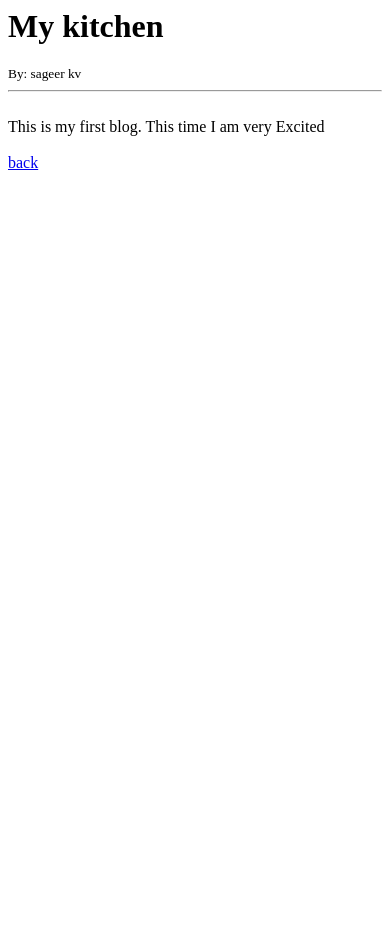
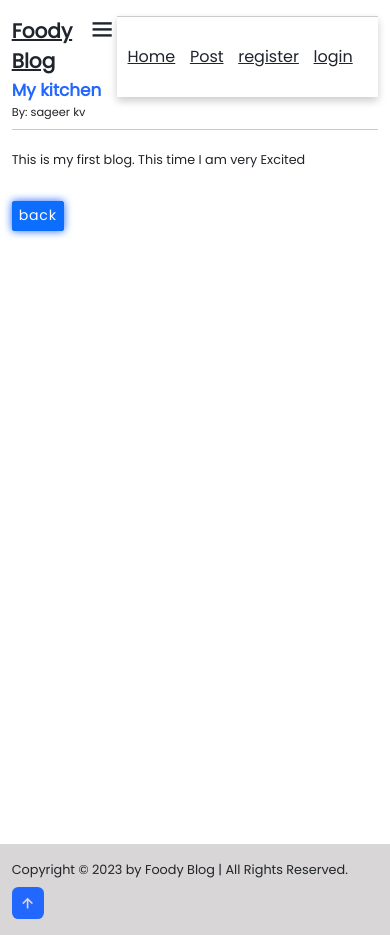
Before and after one commit to sageerkv/Blog-application, a Django app: page /article/1 in a window 390 px wide. Before the commit the page ends 170 px from the top, so only its background shows below. Run offline with Django 4.2, Linux system fonts and the light colour scheme; data comes from the database, SQL or seed files in the repository; both versions use the stored data as it was after the commit.

Commit message:
initial commit

```diff
--- a/Blog/Blog_app/models.py
+++ b/Blog/Blog_app/models.py
@@ -1,13 +1,18 @@
 from django.db import models
 from django.contrib.auth.models import User
+from django.urls import reverse
 
 
 # Create your models here.
 
 class Post(models.Model):
     title = models.CharField(max_length=255)
+    title_tag = models.CharField(max_length=255, default='Foody Blog')
     author = models.ForeignKey(User, on_delete=models.CASCADE)
     body = models.TextField()
 
     def __str__(self):
         return self.title + ' | ' + str(self.author)
+
+    def get_absolute_url(self):
+        return reverse("article-detail", args= (str(self.id)) )
--- a/Blog/Blog_app/urls.py
+++ b/Blog/Blog_app/urls.py
@@ -1,13 +1,15 @@
 from django.urls import path
 from . import views
 from django.contrib.auth import views as auth_views
-from .views import HomeView,ArticleDetailView
+from .views import HomeView, ArticleDetailView, AddPostView
 
 
 urlpatterns = [
     # path('', views.home, name='home'),
     path('', HomeView.as_view(), name="home"),
     path('article/<int:pk>', ArticleDetailView.as_view(), name="article-detail"),
+    path('add_post/', AddPostView.as_view(), name="add_post"),
+
     path('register/', views.registerpage, name='register'),
     path('login/', views.loginpage, name='login'),
     path('logout/', views.logoutpage, name='logout'),
--- a/Blog/Blog_app/views.py
+++ b/Blog/Blog_app/views.py
@@ -15,7 +15,7 @@ from .decorators import user_not_authenticated
 from .tokens import account_activation_token
 from django.db.models.query_utils import Q
 
-from django.views.generic import ListView, DetailView
+from django.views.generic import ListView, DetailView, CreateView
 from . models import Post
 
 # Create your views here.
@@ -243,3 +243,8 @@ class HomeView(ListView):
 class ArticleDetailView(DetailView):
     model = Post
     template_name = 'accounts/article_details.html'
+
+class AddPostView(CreateView):
+    model = Post
+    template_name = 'add_post.html'
+    fields = '__all__'
--- a/Blog/templates/accounts/article_details.html
+++ b/Blog/templates/accounts/article_details.html
@@ -1,11 +1,22 @@
+{% extends 'accounts/base.html' %}
+{% load static %}
+{% block title %}{{ post.title_tag }}{% endblock title %}
 
-<h1>{{ post.title }}</h1>
-<small>By: {{ post.author.first_name }} {{ post.author.last_name }}
-</small><br/>
-<hr>
-<br/>
-{{ post.body }}
+{% block content %}
+<link rel="stylesheet"
+    href=" https://cdn.jsdelivr.net/npm/bootstrap@5.1.3/dist/css/bootstrap.min.css ">
 
-<br/>
-<br/>
-<a href="{% url 'home' %}">back</a>
+<section class="article" id="article">
+    <h1 style="color: var(--main-color);" class="fw-bold fs-1">{{ post.title }}</h1>
+    <small class="fs-4 fw-semibold">By: {{ post.author.first_name }} {{ post.author.last_name }}
+    </small><br/>
+    <hr>
+    <br/>
+    <p class="fs-3 ">{{ post.body }}</p>
+
+    <br/>
+    <br/>
+    <a href="{% url 'home' %}" class="fs-2 btn btn-primary">back</a>
+</section>
+
+{% endblock content %}
--- a/Blog/templates/accounts/base.html
+++ b/Blog/templates/accounts/base.html
@@ -29,10 +29,10 @@
       <i class='bx bx-menu' id="menu-icon"></i>
 
       <nav class="navbar">
-          <a href="{% url 'home' %}" class="active">Home</a>
+          <a href="{% url 'home' %}#home" class="active">Home</a>
           <a href="#post">Post</a>
-          <a href="{% url 'register' %}">register</a>
-          <a href="{% url 'login' %}">login</a>
+          <a href="{% url 'register' %}#register">register</a>
+          <a href="{% url 'login' %}#login">login</a>
           <div id="google_translate_element">
 
             <script type="text/javascript">
--- a/Blog/templates/accounts/home.html
+++ b/Blog/templates/accounts/home.html
@@ -32,7 +32,7 @@
   <h3>POST</h3>
   <ul>
     {% for post in object_list  %}
-    <li><a href="{% url 'article-detail' post.pk %}">{{ post.title }}</a> - {{ post.author.first_name }}
+    <li><a href="{% url 'article-detail' post.pk %}" style="color: var(--main-color);font-weight: 800;">{{ post.title }}</a> - {{ post.author.first_name }}
       {{ post.author.last_name }}<br>
       {{ post.body }}</li>
     {% endfor %}
--- a/Blog/templates/base.html
+++ b/Blog/templates/base.html
@@ -27,11 +27,12 @@
       <i class='bx bx-menu' id="menu-icon"></i>
 
       <nav class="navbar">
-          <a href="{% url 'index' %}" class="active">Home</a>
+          <a href="{% url 'index' %}#home" class="active">Home</a>
+          <a href="{% url 'add_post' %}#article">Add post</a>
 
           {% if user.is_authenticated %}
 
-          <a href="{% url 'profile' user.username %}">{{user.username}} <i class='bx bxs-user-circle'></i></a>
+          <a href="{% url 'profile' user.username %}#profile">{{user.username}} <i class='bx bxs-user-circle'></i></a>
           <a href="{% url 'logout' %}">Logout</a>
         {% else %}
 
--- a/Blog/templates/index.html
+++ b/Blog/templates/index.html
@@ -32,7 +32,7 @@
           <a href="#"><i class='bx bxl-youtube' ></i></a>
           <a href="#"><i class='bx bxl-twitter' ></i></a>
       </div>
-      <a href="{% url 'register' %}" class="btn">Create your account</a>
+      <a href="{% url 'add_post' %}" class="btn">Add Blog Post</a>
   </div>
 
   <div class="home-img">
@@ -40,4 +40,5 @@
   </div>
 </section>
 
+
 {% endblock content %}
```
Also changed, not shown: Blog/templates/add_post.html (added, +27 -0 lines), Blog/Blog_app/migrations/0003_post_title_tag.py (added), Blog/db.sqlite3.
